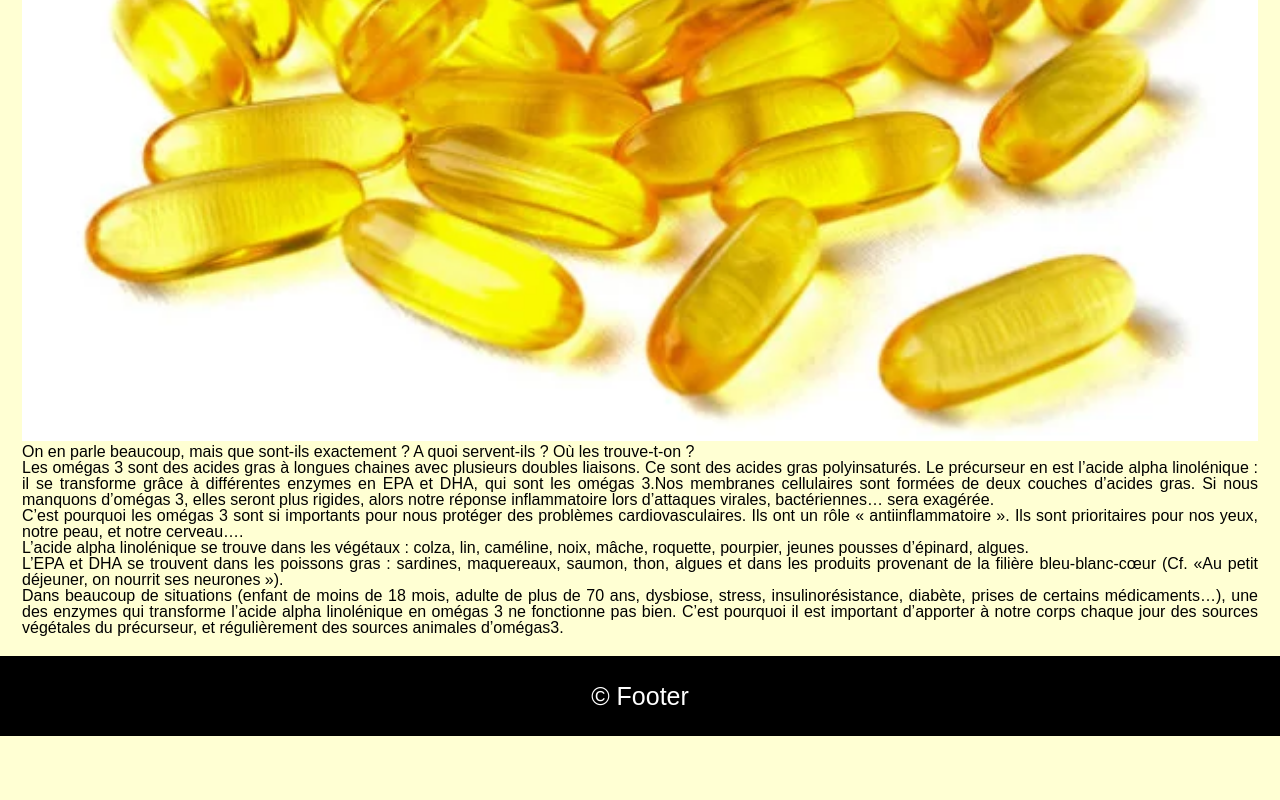
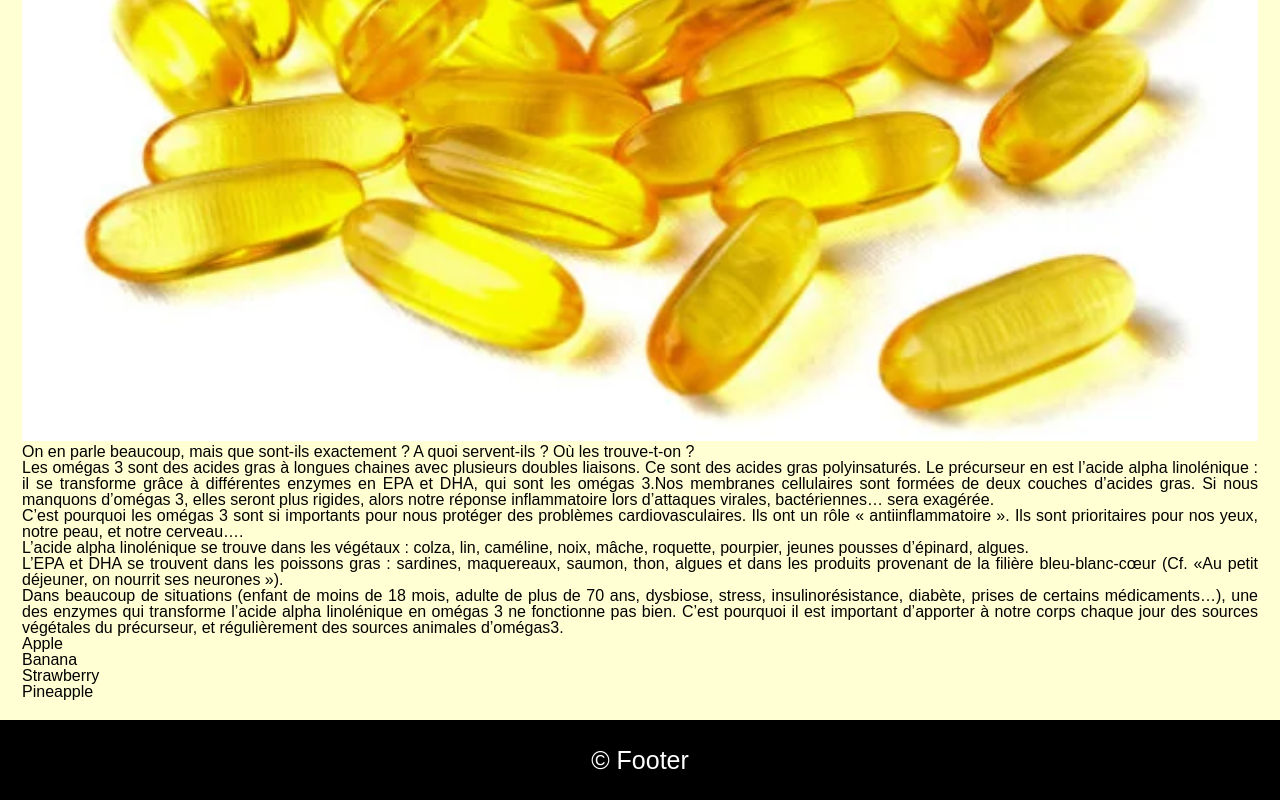
Before and after one commit to Ben43200/brunel-vite, a React (Vite) app: page /blog/blogitem/0 in a window 1280 px wide. Shown: the part 363-1163 px from the top of the page. Before the commit the page ends 1099 px from the top, so only its background shows below. Built offline with nearby package versions, Linux system fonts and the light colour scheme.

Commit message:
ajout nesteddata ok

```diff
--- a/src/components/blogitem/BlogItem.jsx
+++ b/src/components/blogitem/BlogItem.jsx
@@ -14,6 +14,10 @@ const BlogItem =(props) =>{
     // console.log(blogitem)
     // console.log("test")
     // const [currentId] = useOutletContext()
+    const nestedData = [
+        { id: 1, items: ['Apple', 'Banana'] },
+        { id: 2, items: ['Strawberry', 'Pineapple'] },
+      ];
     return(
     <main>
     <img src={`/${blogitem.image}`} alt={blogitem.alt} />
@@ -22,6 +26,13 @@ const BlogItem =(props) =>{
         <li>{blogitemText}</li>
         </ul>))}
         {/* {/* <ul>{listItems}</ul> */}
+        {nestedData.map((category) => (
+        <ul key={`category-${category.id}`}>
+          {category.items.map((item, index) => (
+            <li key={`item-${index}`}>{item}</li>
+          ))}
+        </ul>
+      ))}
 
     </main>
     )
```
